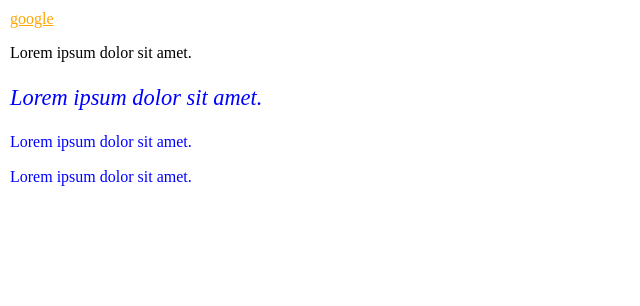
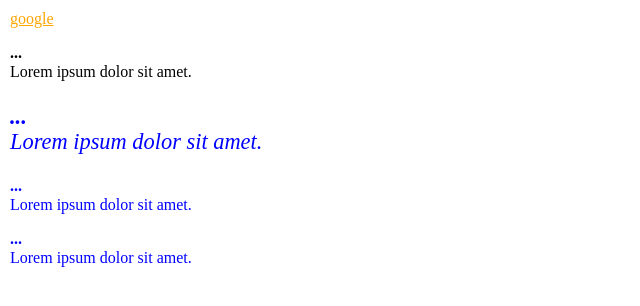
Before and after one commit to devdhark/HTML-CSS, a plain HTML site: page css_basics/index2.html in a window 1280 px wide. Shown: the whole page, without its empty margins (0-640 px from the left). Drawn offline with Linux system fonts and the light colour scheme.

Commit message:
pseudo elements

```diff
--- a/css/styles.css
+++ b/css/styles.css
@@ -32,3 +32,21 @@ a:visited, a:link {
 a:hover, a:focus {
     color: deeppink
 }
+
+p::first-letter {
+    font-size: 140%;
+    font-weight: bold;
+}
+
+p::first-line {
+    font-weight: bold;
+}
+
+::selection {
+    background-color: pink;
+}
+
+p::before {
+    content: '...';
+    display: block;
+}
```
Also changed, not shown: css_basics/index4.html (added, +22 -0 lines).
